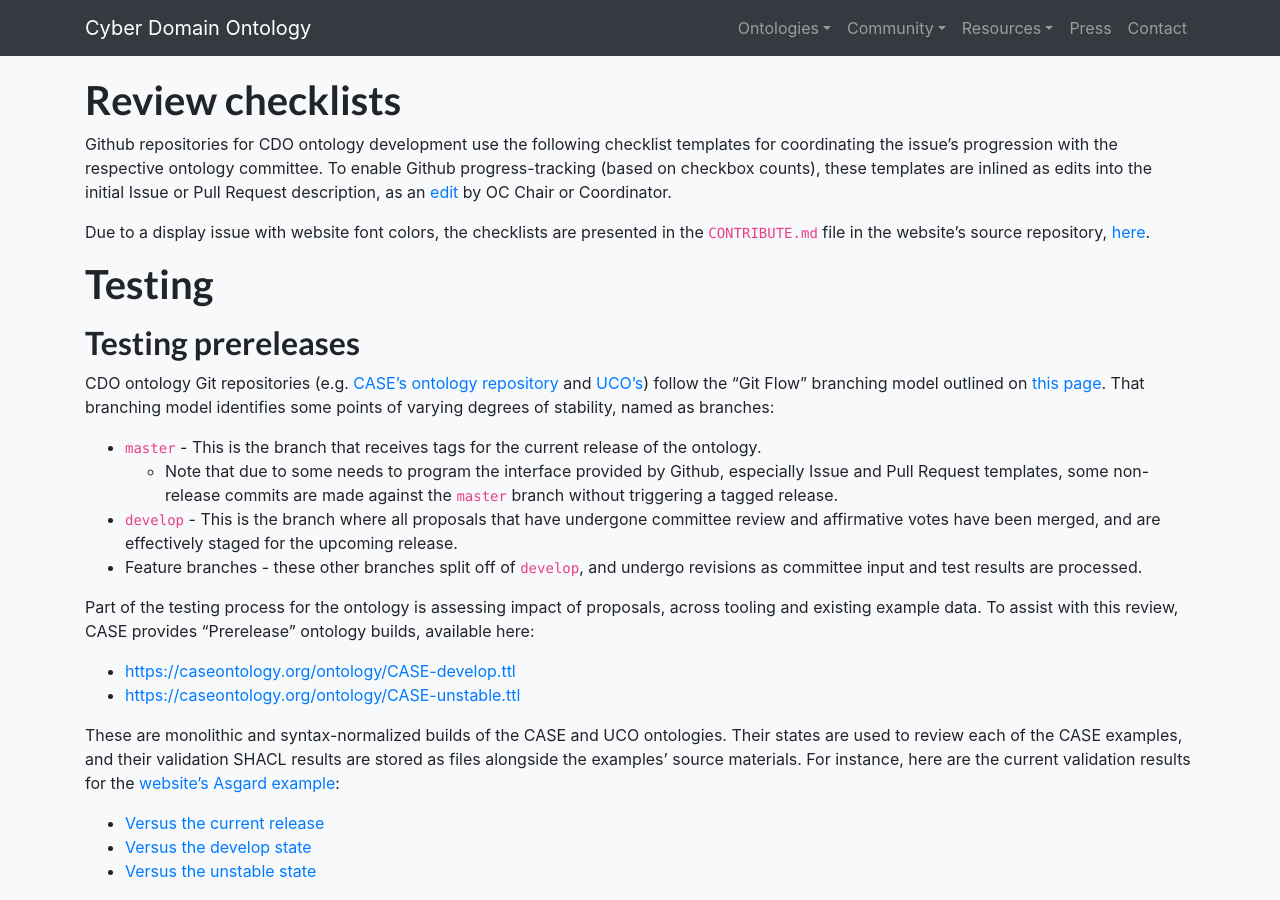
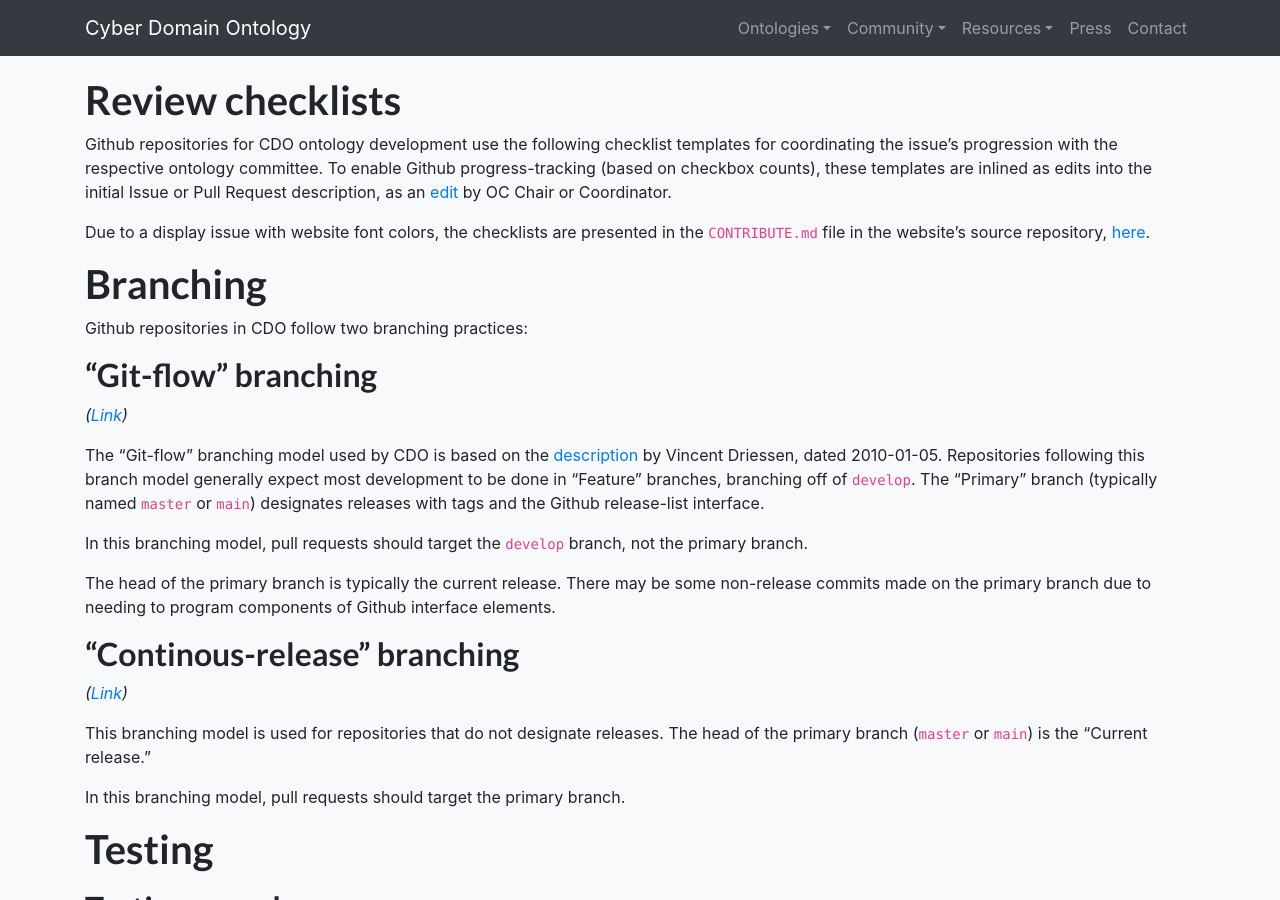
Before and after one commit to Cyber-Domain-Ontology/cdo.github.io, a Jekyll site: the page built from ontology/development/index.md, in a window 1280 px wide and 900 px high, scrolled down 367 px. Built offline with Jekyll 4.4.1, drawn with Linux system fonts in a browser that asks for light colours.

Commit message:
Document branch management
Signed-off-by: Alex Nelson <alexander.nelson@nist.gov>

```diff
--- a/ontology/development/index.md
+++ b/ontology/development/index.md
@@ -10,6 +10,31 @@ This page houses practices followed for development of CDO ontologies.  It is th
 Github repositories for CDO ontology development use the following checklist templates for coordinating the issue's progression with the respective ontology committee.  To enable Github progress-tracking (based on checkbox counts), these templates are inlined as edits into the initial Issue or Pull Request description, as an [edit](https://docs.github.com/en/communities/moderating-comments-and-conversations/tracking-changes-in-a-comment) by OC Chair or Coordinator.
 
 Due to a display issue with website font colors, the checklists are presented in the `CONTRIBUTE.md` file in the website's source repository, [here](https://github.com/Cyber-Domain-Ontology/cdo.github.io/blob/main/CONTRIBUTE.md#review-checklists).
+
+
+# Branching
+
+Github repositories in CDO follow two branching practices:
+
+
+<a id="branching-cdo-git-flow" style="padding-top: 4em;"></a>
+## "Git-flow" branching
+*([Link](#branching-cdo-git-flow))*
+
+The "Git-flow" branching model used by CDO is based on the [description](https://nvie.com/posts/a-successful-git-branching-model/) by Vincent Driessen, dated 2010-01-05.  Repositories following this branch model generally expect most development to be done in "Feature" branches, branching off of `develop`.  The "Primary" branch (typically named `master` or `main`) designates releases with tags and the Github release-list interface.
+
+In this branching model, pull requests should target the `develop` branch, not the primary branch.
+
+The head of the primary branch is typically the current release.  There may be some non-release commits made on the primary branch due to needing to program components of Github interface elements.
+
+
+<a id="branching-cdo-continuous" style="padding-top: 4em;"></a>
+## "Continous-release" branching
+*([Link](#branching-cdo-continuous))*
+
+This branching model is used for repositories that do not designate releases.  The head of the primary branch (`master` or `main`) is the "Current release."
+
+In this branching model, pull requests should target the primary branch.
 
 
 # Testing
```
